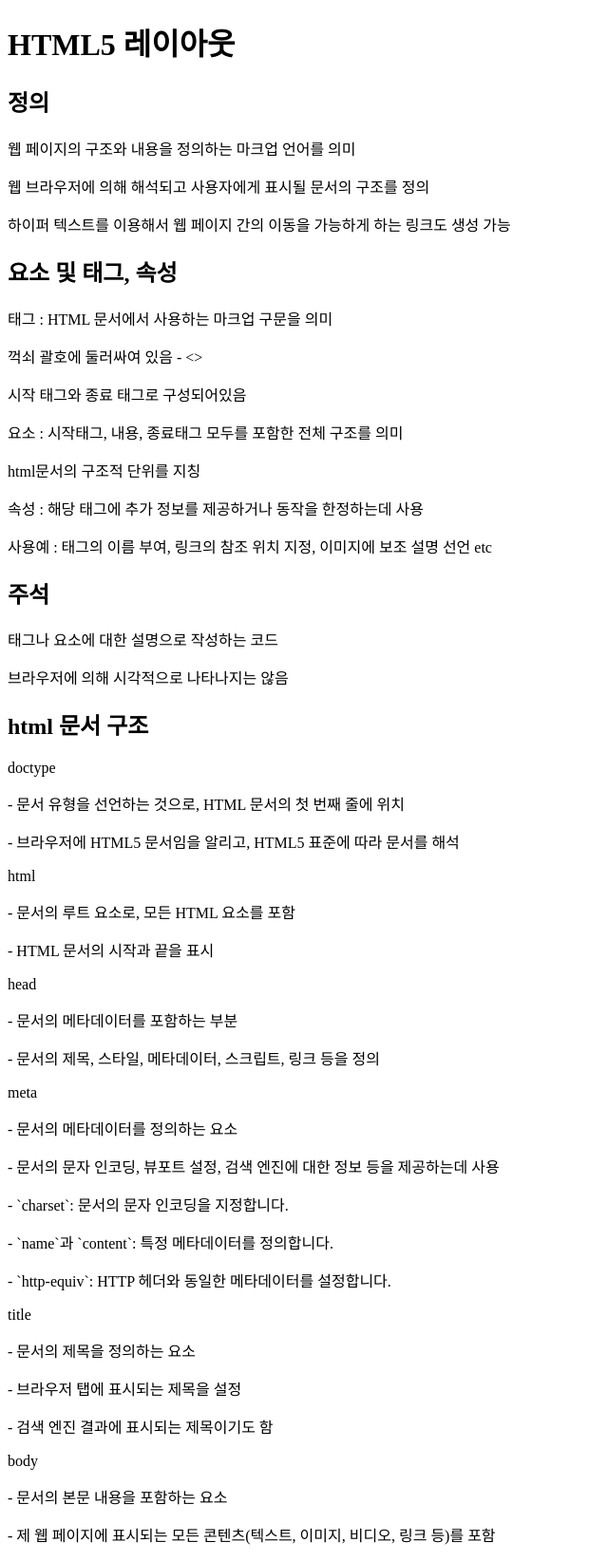
After one commit to evollivia/frontend2, a FastAPI app: template views/templates/html/01layout.html in a window 1280 px wide. The commit adds this page. Shown: the whole page at 95% size, without its empty margins (0-640 px from the left). Run offline with FastAPI, Linux system fonts and the light colour scheme; the template is opened without the code that fills it, so the values that code supplies are empty; parts of the project's set-up code (start-up, migrations or seed data) failed here and were passed over.

Commit message:
html5 - 태그, 요소, 속성, 문서구조

```diff
--- a/main.py
+++ b/main.py
@@ -6,6 +6,7 @@ from app.routes.css import css_router
 from app.routes.html import html_router
 from app.routes.jscript import jscript_router
 from app.routes.sungjuk import sungjuk_router
+from app.routes.emp import emp_router
 
 app = FastAPI()
 templates = Jinja2Templates(directory="views/templates")  # jinja2 설정
@@ -15,6 +16,7 @@ app.include_router(sungjuk_router, prefix='/sungjuk')
 app.include_router(html_router, prefix='/html')
 app.include_router(css_router, prefix='/css')
 app.include_router(jscript_router, prefix='/js')
+app.include_router(emp_router, prefix='/emp')
 
 
 # index 라우트
--- /dev/null
+++ b/views/templates/html/01layout.html
@@ -0,0 +1,49 @@
+<!DOCTYPE html>
+<html lang="ko">
+<head>
+    <meta charset="UTF-8">
+    <title>HTML5 레이아웃</title>
+</head>
+<body>
+    <h1>HTML5 레이아웃</h1>
+    <h2>정의</h2>
+    <p>웹 페이지의 구조와 내용을 정의하는 마크업 언어를 의미</p>
+    <p>웹 브라우저에 의해 해석되고 사용자에게 표시될 문서의 구조를 정의</p>
+    <p>하이퍼 텍스트를 이용해서 웹 페이지 간의 이동을 가능하게 하는 링크도 생성 가능</p>
+    <h2>요소 및 태그, 속성</h2>
+    <p>태그 : HTML 문서에서 사용하는 마크업 구문을 의미</p>
+    <p>꺽쇠 괄호에 둘러싸여 있음 - <> </p>
+    <p>시작 태그와 종료 태그로 구성되어있음</p>
+    <p>요소 : 시작태그, 내용, 종료태그 모두를 포함한 전체 구조를 의미</p>
+    <p>html문서의 구조적 단위를 지칭</p>
+    <p>속성 : 해당 태그에 추가 정보를 제공하거나 동작을 한정하는데 사용</p>
+    <p>사용예 : 태그의 이름 부여, 링크의 참조 위치 지정, 이미지에 보조 설명 선언 etc</p>
+    <h2>주석</h2>
+    <!-- 이것은 주석입니다 -->
+    <p>태그나 요소에 대한 설명으로 작성하는 코드</p>
+    <p>브라우저에 의해 시각적으로 나타나지는 않음</p>
+    <h2>html 문서 구조</h2>
+    <p>doctype</p>
+    <p>- 문서 유형을 선언하는 것으로,  HTML 문서의 첫 번째 줄에 위치</p>
+    <p>- 브라우저에 HTML5 문서임을 알리고, HTML5 표준에 따라 문서를 해석</p>
+    <p>html</p>
+    <p>- 문서의 루트 요소로, 모든 HTML 요소를 포함</p>
+    <p>- HTML 문서의 시작과 끝을 표시</p>
+    <p>head</p>
+    <p>- 문서의 메타데이터를 포함하는 부분</p>
+    <p>- 문서의 제목, 스타일, 메타데이터, 스크립트, 링크 등을 정의</p>
+    <p>meta</p>
+    <p>- 문서의 메타데이터를 정의하는 요소</p>
+    <p>- 문서의 문자 인코딩, 뷰포트 설정, 검색 엔진에 대한 정보 등을 제공하는데 사용</p>
+    <p>- `charset`: 문서의 문자 인코딩을 지정합니다.</p>
+    <p>- `name`과 `content`: 특정 메타데이터를 정의합니다.</p>
+    <p>- `http-equiv`: HTTP 헤더와 동일한 메타데이터를 설정합니다.</p>
+    <p>title</p>
+    <p>- 문서의 제목을 정의하는 요소</p>
+    <p>- 브라우저 탭에 표시되는 제목을 설정</p>
+    <p>- 검색 엔진 결과에 표시되는 제목이기도 함</p>
+    <p>body</p>
+    <p>- 문서의 본문 내용을 포함하는 요소</p>
+    <p>- 제 웹 페이지에 표시되는 모든 콘텐츠(텍스트, 이미지, 비디오, 링크 등)를 포함</p>
+</body>
+</html>
```
Also changed, not shown: app/routes/html.py (+8 -1 lines), views/templates/html/index.html (added, +13 -0 lines), views/templates/index.html (+2 -1 lines).
